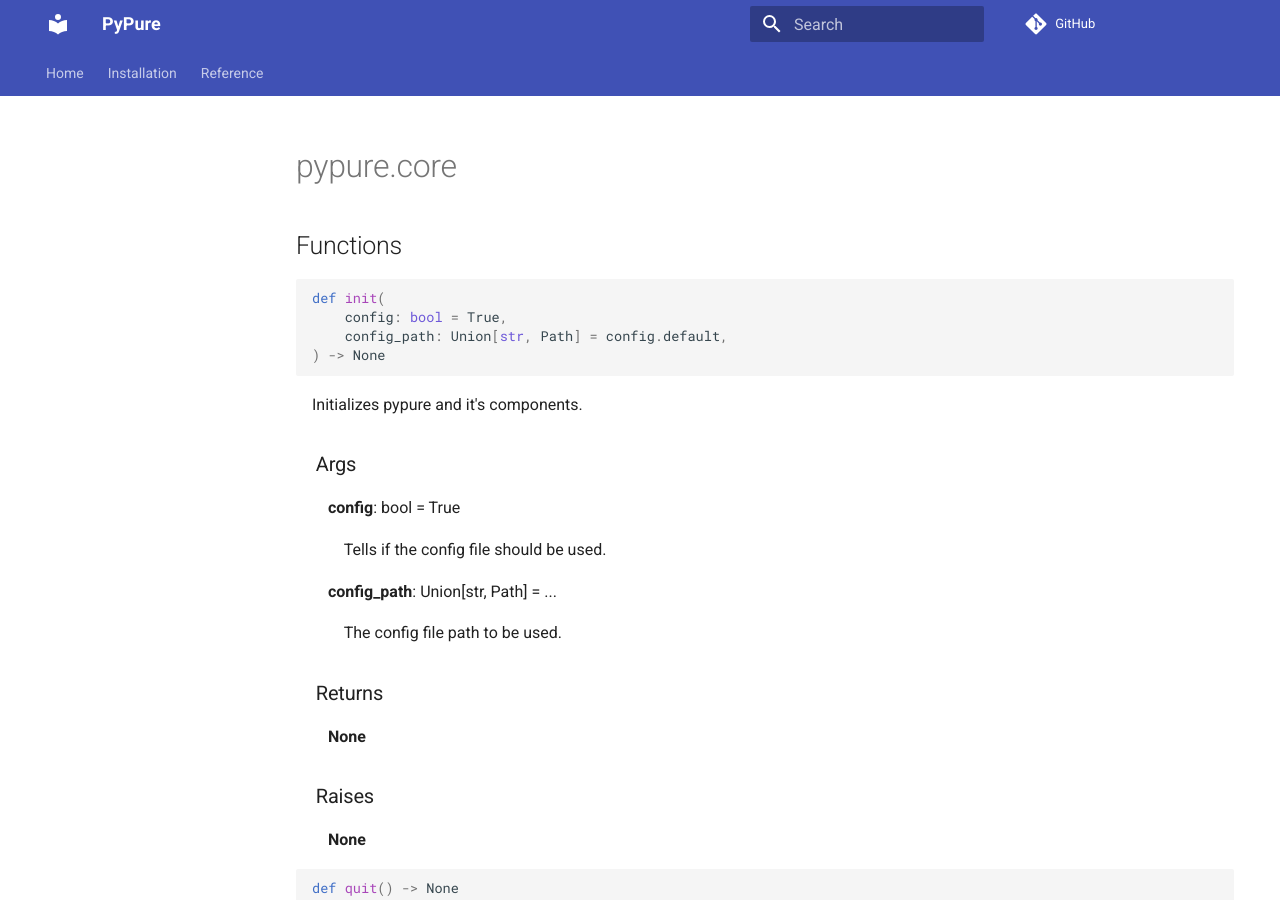
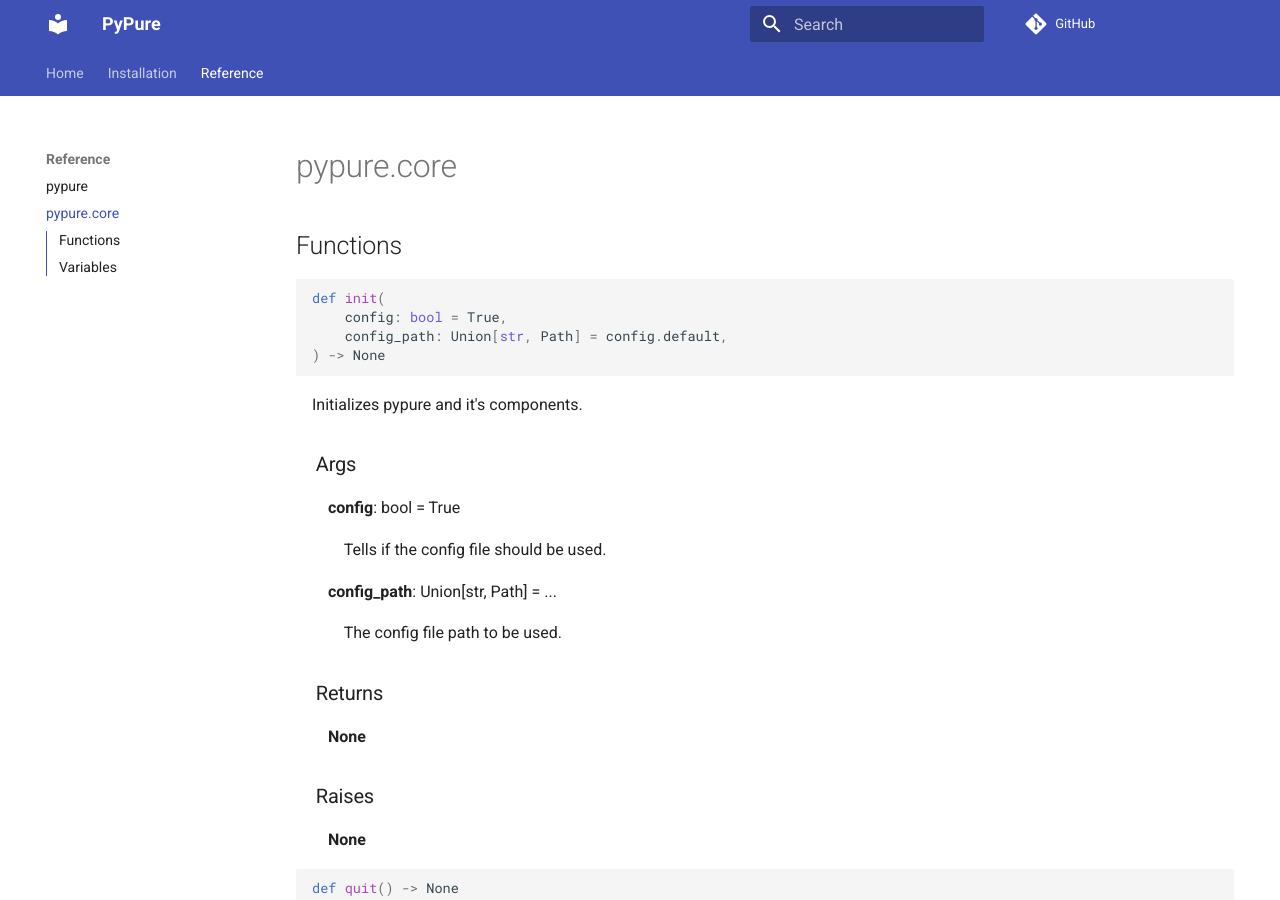
Before and after one commit to pypure-dev/pypure, an MkDocs documentation site: the page built from docs/reference/pypure.core.md, in a window 1280 px wide and 900 px high. Built offline with MkDocs 1.6.1 and Material for MkDocs 9.7.7, drawn with Linux system fonts in a browser that asks for light colours; comment, search, counter and statistics services are not loaded.

Commit message:
Add the pypure.core.md for the reference

```diff
--- a/mkdocs.yml
+++ b/mkdocs.yml
@@ -10,6 +10,8 @@
 
   - "Reference":
     - "pypure": "reference/pypure.md"
+    - "pypure.core": "reference/pypure.core.md"
+
 theme:
   name: material
   palette:
```
